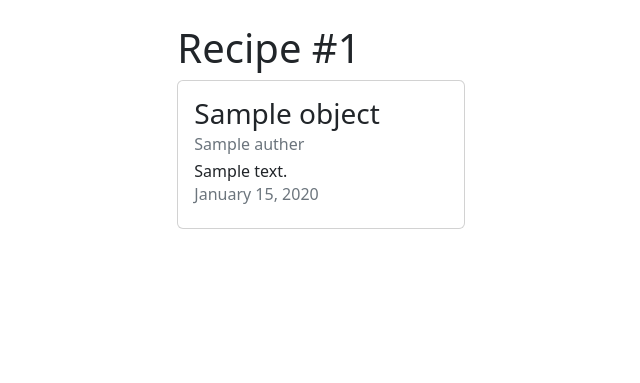
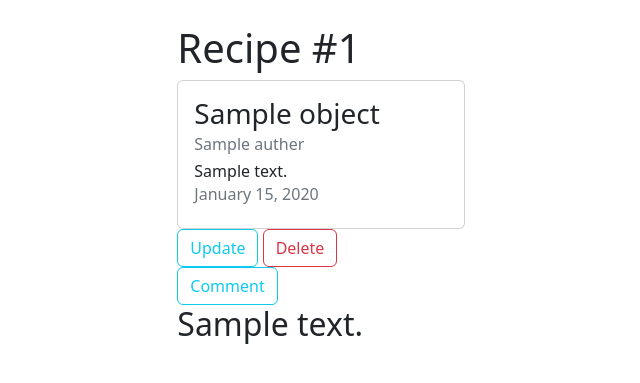
Before and after one commit to CSI-Trainee-2023/django_task5_hardik_mehta, a Django app: template recipes/templates/recipes/recipe_detail.html in a window 1280 px wide. Shown: the part 56-439 px from the top of the page, without its empty margins (48-688 px from the left). Run offline with Django 3.2, Linux system fonts and the light colour scheme; the template is opened without the code that fills it: most values are stand-ins (such as "Sample title", 1, 10 or a date in 2020).

Commit message:
comment function and url added

```diff
--- a/recipes/admin.py
+++ b/recipes/admin.py
@@ -3,3 +3,4 @@ from . import models
 
 # Register your models here.
 admin.site.register(models.Recipe)
+admin.site.register(models.Comment)
--- a/recipes/templates/recipes/about.html
+++ b/recipes/templates/recipes/about.html
@@ -2,4 +2,5 @@
 
     {% block content %}
     <h1>About Recipes App</h1>
+
     {% endblock content %}
--- a/recipes/templates/recipes/home.html
+++ b/recipes/templates/recipes/home.html
@@ -1,6 +1,7 @@
 {% extends 'recipes/base.html' %}
 
     {% block content %}
+    <link rel="stylesheet" href="home.css">
     <h1>Recipes</h1>
     {% for recipe in recipes %}
     <div class="card" style="width: 18rem;">
--- a/recipes/templates/recipes/recipe_detail.html
+++ b/recipes/templates/recipes/recipe_detail.html
@@ -13,12 +13,19 @@
       </div>
 
 
-      {% comment %}
+
       <div class="col-4">
-        <a class="btn btn-outline-info" href="{% url 'recipes-update' %}">Update</a>
-        <a class="btn btn-outline-danger" href="{% url 'recipes-delete' %}">Update</a>
+        <a class="btn btn-outline-info" href="{% url 'recipes-update' recipe.id %}">Update</a>
+        <a class="btn btn-outline-danger" href="{% url 'recipes-delete' recipe.id %}">Delete</a>
       </div>
-      {% endcomment %}
 
+      <div class="link">
+        <a class="btn btn-outline-info" href="{% url 'recipes-comment' recipe.id %}">Comment</a>
+      </div>
+      {% for comment in comments %}
+      <div class="comm">
+         <h2>{{Comment.comment}}</h2>
+      </div>
+      {% endfor %}
 
     {% endblock content %}
--- a/recipes/urls.py
+++ b/recipes/urls.py
@@ -13,4 +13,5 @@ urlpatterns = [
     path('about/',views.about,name = 'recipes_about'),
     path('recipe/<int:pk>/update/',views.RecipeUpdateView.as_view(),name = 'recipes-update'),
     path('recipe/<int:pk>/delete/',views.RecipeDeleteView.as_view(),name = 'recipes-delete'),
+    path('recipe/<int:pk>/comment/',views.CommentCreate.as_view(),name = 'recipes-comment'),
 ]
```
Also changed, not shown: recipes/models.py (+7 -0 lines), recipes/templates/recipes/comment_form.html (added, +17 -0 lines), recipes/views.py (+22 -1 lines), recipes/migrations/0002_comment.py (added).
